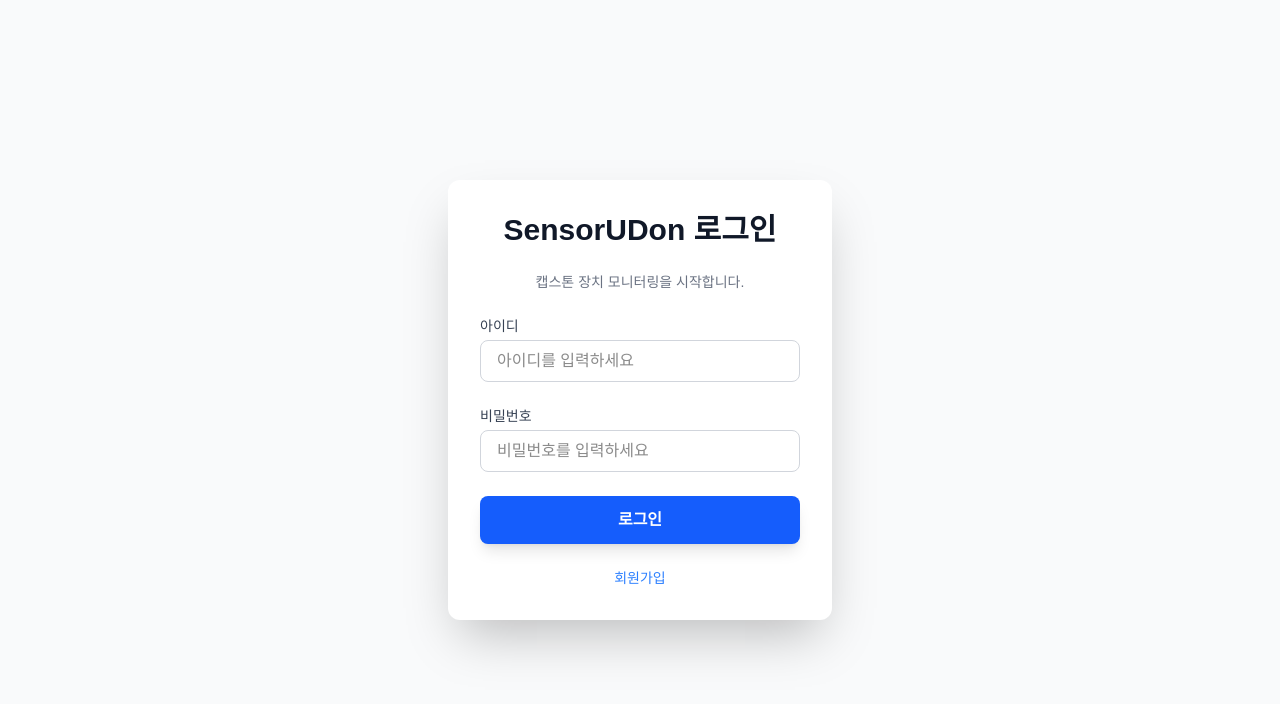
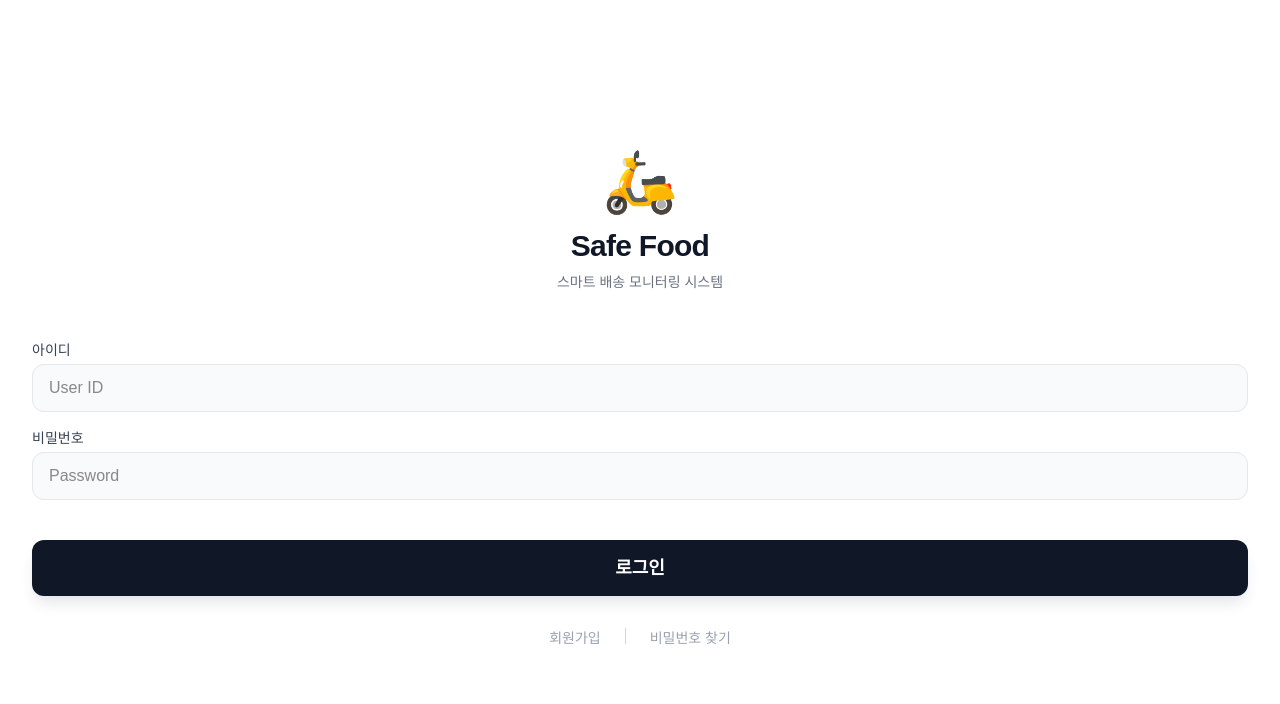
Before and after one commit to dlcodudco/sensor-udon, a Next.js app: page /login in a window 1280 px wide. Shown: the top 704 px of the page. Built offline with nearby package versions, Linux system fonts and the light colour scheme.

Commit message:
fix: 로그인 화면 디자인 및 비율 수정

```diff
--- a/app/login/page.tsx
+++ b/app/login/page.tsx
@@ -1,69 +1,102 @@
 'use client';
 
-import { useState } from "react";
+import { useState, useContext, useEffect } from 'react';
+import { useRouter } from 'next/navigation';
+import { HideNavContext } from "../../app/clientlayout"; // 경로 확인 필요
+import Link from 'next/link';
 
-// 함수 이름을 Page로 변경하여 Next.js 규칙을 명확히 따름
-export default function LoginPage() {
-  const [username, setUsername] = useState('');
+export default function LoginScreen() {
+  const [email, setEmail] = useState('');
   const [password, setPassword] = useState('');
+  const router = useRouter();
 
-  const handleLogin = () => {
-    if (username && password) {
-      console.log(`로그인 시도: ${username}`);
-      // 메인 화면으로 이동
-      window.location.href = '/sensor';
-    } else {
-      console.log("아이디와 비밀번호를 입력해주세요.");
-    }
+  // 1. 로그인 화면에서도 하단 네비게이션 숨기기
+  const { setHideNav } = useContext(HideNavContext);
+  useEffect(() => {
+    setHideNav(true);
+    return () => setHideNav(false);
+  }, [setHideNav]);
+
+  const handleLogin = (e: React.FormEvent) => {
+    e.preventDefault();
+    // 로그인 로직 처리 후 메인으로 이동
+    router.push('/sensor');
   };
 
   return (
-    <div className="min-h-screen flex flex-col items-center justify-center p-8 bg-gray-50">
-      <div className="w-full max-w-sm bg-white p-8 rounded-xl shadow-2xl space-y-6">
+    // 🌟 핵심: fixed inset-0으로 화면 고정 + 스크롤 원천 차단
+    <div className="fixed inset-0 z-50 w-full h-[100dvh] overflow-hidden bg-white flex flex-col justify-center px-8 overscroll-none">
 
-        <h1 className="text-3xl font-bold text-center text-gray-900">SensorUDon 로그인</h1>
-        <p className="text-center text-sm text-gray-500">캡스톤 장치 모니터링을 시작합니다.</p>
+      {/* 로고 및 타이틀 영역 */}
+      <div className="mb-12 text-center">
+        <div className="text-6xl mb-4 animate-bounce-slow">🛵</div>
+        <h1 className="text-3xl font-extrabold text-gray-900 tracking-tight">
+          Safe Food
+        </h1>
+        <p className="text-gray-500 mt-2 text-sm">
+          스마트 배송 모니터링 시스템
+        </p>
+      </div>
 
-        {/* 아이디 입력 */}
+      {/* 로그인 폼 */}
+      <form onSubmit={handleLogin} className="w-full space-y-4">
         <div>
           <label className="block text-sm font-medium text-gray-700 mb-1">아이디</label>
           <input
             type="text"
-            placeholder="아이디를 입력하세요"
-            value={username}
-            onChange={(e) => setUsername(e.target.value)}
-            className="w-full px-4 py-2 border border-gray-300 rounded-lg focus:ring-blue-500 focus:border-blue-500 transition duration-150"
+            placeholder="User ID"
+            value={email}
+            onChange={(e) => setEmail(e.target.value)}
+            className="w-full h-12 px-4 rounded-xl border border-gray-200 focus:border-blue-500 focus:ring-2 focus:ring-blue-200 outline-none transition-all bg-gray-50"
           />
         </div>
 
-        {/* 비밀번호 입력 */}
         <div>
           <label className="block text-sm font-medium text-gray-700 mb-1">비밀번호</label>
           <input
             type="password"
-            placeholder="비밀번호를 입력하세요"
+            placeholder="Password"
             value={password}
             onChange={(e) => setPassword(e.target.value)}
-            className="w-full px-4 py-2 border border-gray-300 rounded-lg focus:ring-blue-500 focus:border-blue-500 transition duration-150"
+            className="w-full h-12 px-4 rounded-xl border border-gray-200 focus:border-blue-500 focus:ring-2 focus:ring-blue-200 outline-none transition-all bg-gray-50"
           />
         </div>
 
-        {/* 로그인 버튼 */}
+        {/* 로그인 버튼 (온보딩 버튼 스타일 통일) */}
         <button
-          onClick={handleLogin}
-          className="w-full py-3 bg-blue-600 text-white font-semibold rounded-lg shadow-lg hover:bg-blue-700 transition duration-300"
+          type="submit"
+          className="w-full h-14 mt-6 rounded-xl bg-gray-900 text-white font-bold text-lg shadow-lg shadow-gray-200 active:scale-95 transition-transform"
         >
           로그인
         </button>
+      </form>
 
-        {/* 회원가입 링크 */}
-        <div className="text-center text-sm">
-          <a href="/signup" className="text-blue-500 hover:underline">
-            회원가입
-          </a>
-        </div>
+      {/* 추가 메뉴 (회원가입 등) */}
+      <div className="mt-8 flex justify-center gap-6 text-sm text-gray-400">
+
+        {/* 회원가입 버튼 */}
+        <button
+          type="button" // 폼 제출 방지
+          onClick={() => alert("🚧 죄송합니다.\n현재 회원가입 화면은 준비 중입니다.")}
+          className="hover:text-gray-900 transition-colors font-medium outline-none"
+        >
+          회원가입
+        </button>
+
+        {/* 구분선 */}
+        <span className="w-[1px] h-4 bg-gray-300"></span>
+
+        {/* 비밀번호 찾기 버튼 */}
+        <button
+          type="button"
+          onClick={() => alert("🚧 죄송합니다.\n비밀번호 찾기 기능은 준비 중입니다.")}
+          className="hover:text-gray-900 transition-colors font-medium outline-none"
+        >
+          비밀번호 찾기
+        </button>
 
       </div>
+
     </div>
   );
 }
```
